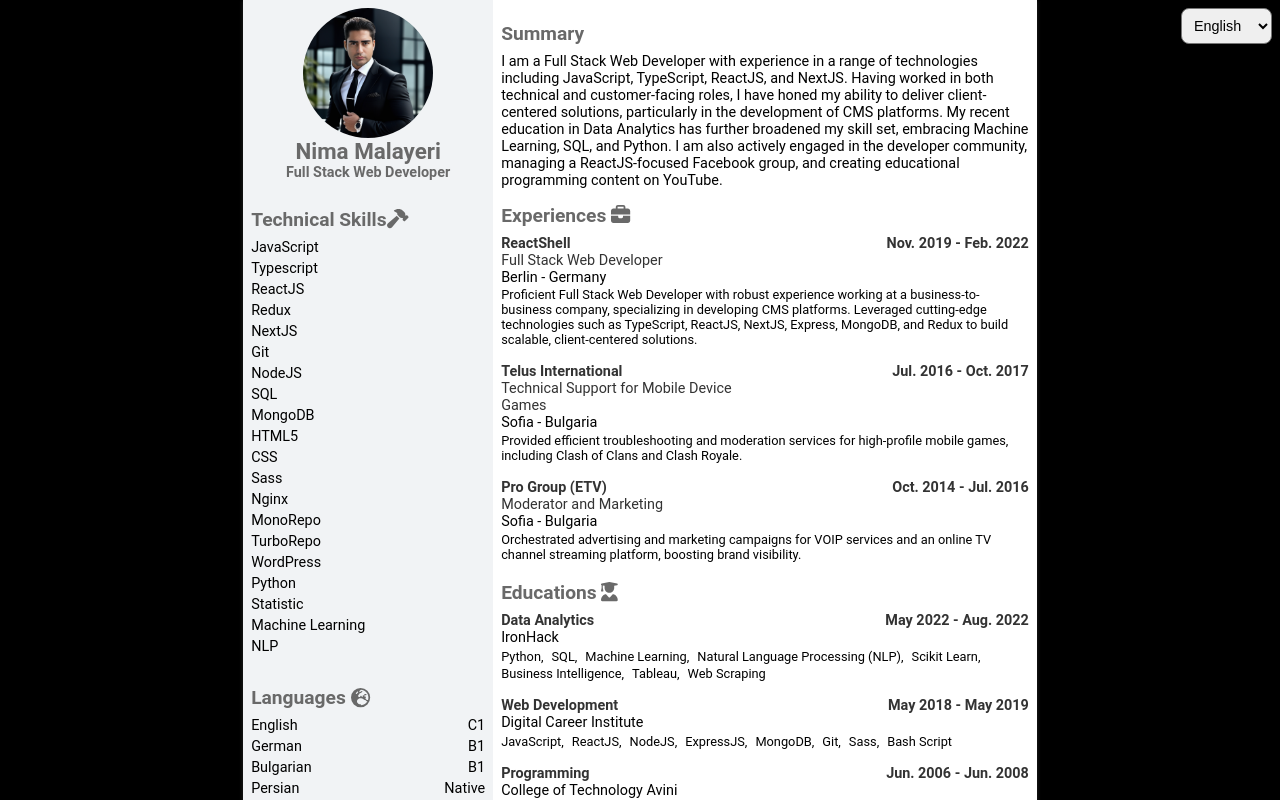
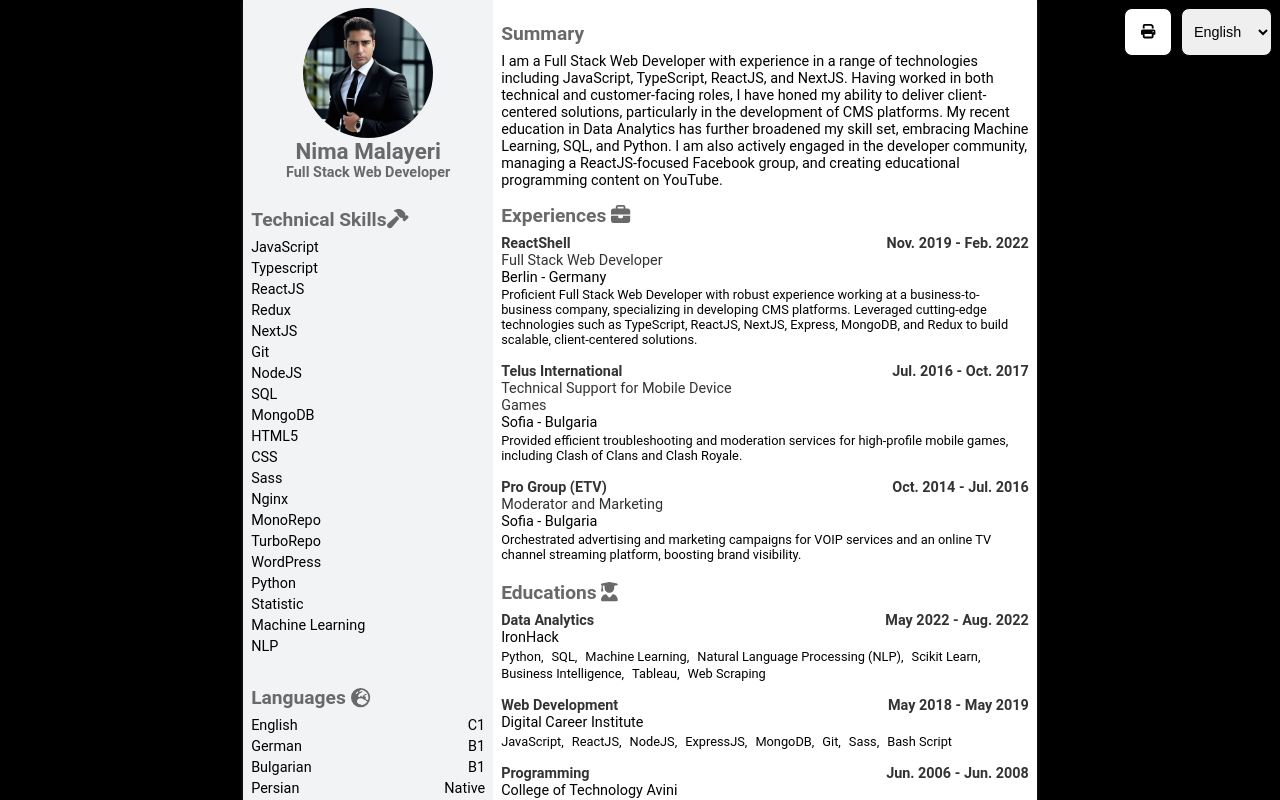
Before and after one commit to mlnima/resume, a React (Create React App) app: page / in a window 1280 px wide. Shown: the top 800 px of the page. Built offline with nearby package versions, Linux system fonts and the light colour scheme.

Commit message:
print button added

```diff
--- a/src/App.tsx
+++ b/src/App.tsx
@@ -8,6 +8,7 @@ import Sidebar from './components/Sidebar';
 import LanguageSelector from "./components/LanguageSelector";
 import Activities from "./components/Activities";
 import Summary from "./components/Summary";
+import PrintButton from "./components/PrintButton";
 
 
 const AppContainer = styled.div`
@@ -24,11 +25,11 @@ const AppContainer = styled.div`
   color: var(--web-mode-primary-text-color);
   background-color: var(--web-mode-primary-background-color);
 
-  h1,h2,h3,h4,h5,h6{
+  h1, h2, h3, h4, h5, h6 {
     color: var(--web-mode-secondary-text-color);
   }
 
-  a{
+  a {
     text-decoration: none;
   }
 
@@ -61,7 +62,8 @@ const MainContent = styled.main`
   overflow: hidden;
   width: 100%;
   box-sizing: border-box;
-  .filler{
+
+  .filler {
     display: none;
   }
 
@@ -78,7 +80,7 @@ const MainContent = styled.main`
     width: 100%;
     box-sizing: border-box;
     overflow: initial;
-    .filler{
+    .filler {
       display: block;
       height: 174px;
       padding: 10px;
@@ -87,16 +89,16 @@ const MainContent = styled.main`
 `;
 
 const App: React.FC = () => {
-    const [activeLang,setActiveLang] = useState('en')
+    const [activeLang, setActiveLang] = useState('en')
 
-    const activeData = useMemo(()=>{
+    const activeData = useMemo(() => {
         return activeLang === 'de' ? deData : enData
-    },[activeLang])
+    }, [activeLang])
 
     return (
         <AppContainer className="app-container">
             <LanguageSelector setActiveLang={setActiveLang} activeLang={activeLang}/>
-
+            <PrintButton/>
             <Sidebar
                 languages={activeData.languages}
                 technologies={activeData.technologies}
@@ -110,8 +112,8 @@ const App: React.FC = () => {
             <MainContent>
                 {/*<div className={'filler'}/>*/}
                 <Summary summaryData={activeData.summary} summaryTitle={activeData.summaryTitle}/>
-                <Experiences experiences={activeData.experiences} experiencesTitle={activeData.experiencesTitle} />
-                <Educations educations={activeData.educations} educationsTitle={activeData.educationsTitle} />
+                <Experiences experiences={activeData.experiences} experiencesTitle={activeData.experiencesTitle}/>
+                <Educations educations={activeData.educations} educationsTitle={activeData.educationsTitle}/>
                 <Activities activities={activeData.activities} activitiesTitle={activeData.activitiesTitle}/>
             </MainContent>
 
--- a/src/components/LanguageSelector.tsx
+++ b/src/components/LanguageSelector.tsx
@@ -8,6 +8,8 @@ const LangDropdown = styled.select`
   position: fixed;
   top: 8px;
   right: 8px;
+  height: 48px;
+  border: .2px solid black ;
 `;
 
 const LangOption = styled.option`
--- a/src/components/Languages.tsx
+++ b/src/components/Languages.tsx
@@ -18,11 +18,13 @@ interface LanguagesProps {
 const LanguagesContainer = styled.div`
   width: 100%;
   margin: 0;
+
 `;
 
 const LanguagesTitle = styled.h3`
   font-size: 1.2rem;
   margin-bottom: 0.5rem;
+
 `;
 
 const LanguageItem = styled.div`
@@ -30,6 +32,7 @@ const LanguageItem = styled.div`
   justify-content: space-between;
   margin-bottom: 0.25rem;
   width: 100%;
+
 `;
 
 const LanguageName = styled.span``;
--- /dev/null
+++ b/src/components/PrintButton.tsx
@@ -0,0 +1,33 @@
+import React from 'react';
+import {faPrint} from "@fortawesome/free-solid-svg-icons";
+import {FontAwesomeIcon} from "@fortawesome/react-fontawesome";
+import styled from "styled-components";
+
+
+
+const PrinterButton = styled.button`
+  border: .2px solid black ;
+  background-color: white;
+  color: black;
+  font-size: .9rem;
+  border-radius: 8px;
+  position: fixed;
+  top: 8px;
+  right: 108px;
+  padding: 6px 12px;
+  width: 48px;
+  height: 48px;
+`;
+
+
+const PrintButton = () => {
+    const handlePrint = () => {
+        window.print();
+    };
+
+    return (
+        <PrinterButton onClick={handlePrint}><FontAwesomeIcon icon={faPrint} /></PrinterButton>
+    );
+};
+
+export default PrintButton;
```
